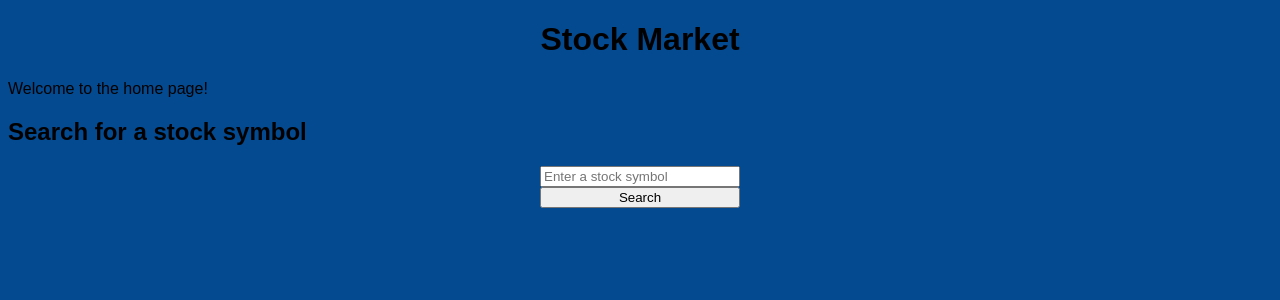
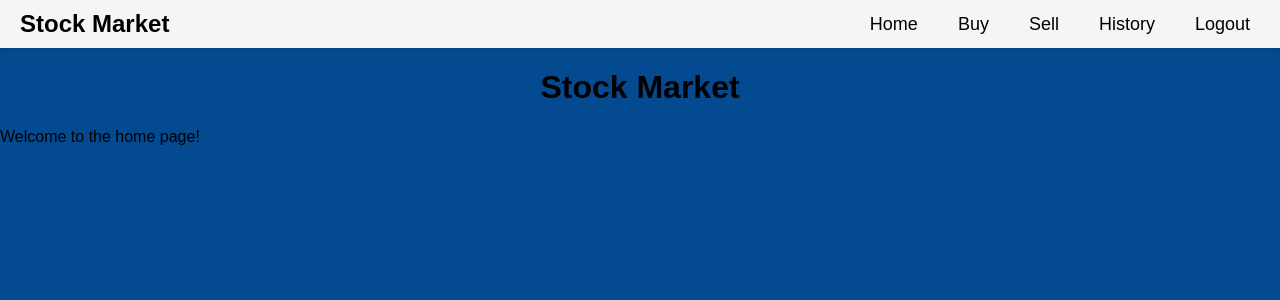
Before and after one commit to Gabrielfcoelho/ProjetoFinalPOO, a Flask app: page / in a window 1280 px wide. Shown: the top 300 px of the page. Run offline with Flask 3, Linux system fonts and the light colour scheme; a user stored in the database is signed in.

Commit message:
Add navbar

```diff
--- a/app/controllers/__init__.py
+++ b/app/controllers/__init__.py
@@ -22,6 +22,21 @@ def index():
         return render_template('index.html', stock=stock)
 
     return render_template('index.html')
+
+
+@bp.route('/buy', methods=['POST', 'GET'])
+@login_required
+def buy():
+    if request.method == 'GET':
+        return render_template('quote.html')
+
+    q = request.form.get('symbol')
+    stock = get_stock(q)
+    if stock is None:
+        return apology('Ação não encontrada', 404)
+
+    return render_template('quote.html', stock=stock)
+
 
 @bp.route('/login', methods=["POST", "GET"])
 def login():
--- a/app/static/css/login.css
+++ b/app/static/css/login.css
@@ -1,10 +1,48 @@
-nav {
-    color: whitesmoke;
+.navbar {
+    background-color: rgb(245, 245, 245);
+    padding: 10px 20px;
+    display: flex;
+    justify-content: space-between;
+    align-items: center;
+    box-shadow: 0 2px 4px rgba(0, 0, 0, 0.1);
+}
+
+.navbar .navbar-brand {
+    font-size: 24px;
+    font-weight: bold;
+    text-decoration: none;
+    color: black;
+}
+
+.navbar ul {
+    list-style-type: none;
+    margin: 0;
+    padding: 0;
+    display: flex;
+}
+
+.navbar ul li {
+    margin-left: 20px;
+}
+
+.navbar ul li a {
+    text-decoration: none;
+    color: black;
+    font-size: 18px;
+    padding: 5px 10px;
+    border-radius: 5px;
+    transition: background-color 0.3s ease;
+}
+
+.navbar ul li a:hover {
+    background-color: rgba(0, 0, 0, 0.1);
 }
 
 body {
     background-color: rgb(4, 74, 144);
     font-family: Arial, Helvetica, sans-serif;
+    margin: 0;
+    padding: 0;
 }
 
 header {
--- a/app/templates/index.html
+++ b/app/templates/index.html
@@ -6,15 +6,4 @@
   <h1>Stock Market</h1>
   <p>Welcome to the home page!</p>
 
-  <h2>Search for a stock symbol</h2>
-  <form id="section_content" action="/" method="post">
-    <input type="text" name="symbol" placeholder="Enter a stock symbol" />
-    <button type="submit">Search</button>
-  </form>
-
-  {% if stock %}
-    <h2>Stock Information</h2>
-    <p>Symbol: {{ stock.symbol }}</p>
-    <p>Price: ${{ stock.price }}</p>
-  {% endif %}
 {% endblock %}
--- a/app/templates/layout.html
+++ b/app/templates/layout.html
@@ -8,6 +8,22 @@
 </head>
 
 <body>
+    <nav class="navbar">
+        <a href="/" class="navbar-brand">Stock Market</a>
+        <ul>
+            {% if session['user_id'] %}
+                <li><a href="/">Home</a></li>
+                <li><a href="/buy">Buy</a></li>
+                <li><a href="/sell">Sell</a></li>
+                <li><a href="/history">History</a></li>
+                <li><a href="/logout">Logout</a></li>
+            {% else %}
+                <li><a href="/register">Register</a></li>
+                <li><a href="/login">Login</a></li>
+            {% endif %}
+        </ul>
+    </nav>
+
     {% block main %}
     {% endblock %}
 </body>
```
Also changed, not shown: app/templates/quote.html (added, +20 -0 lines), 1 other file.
